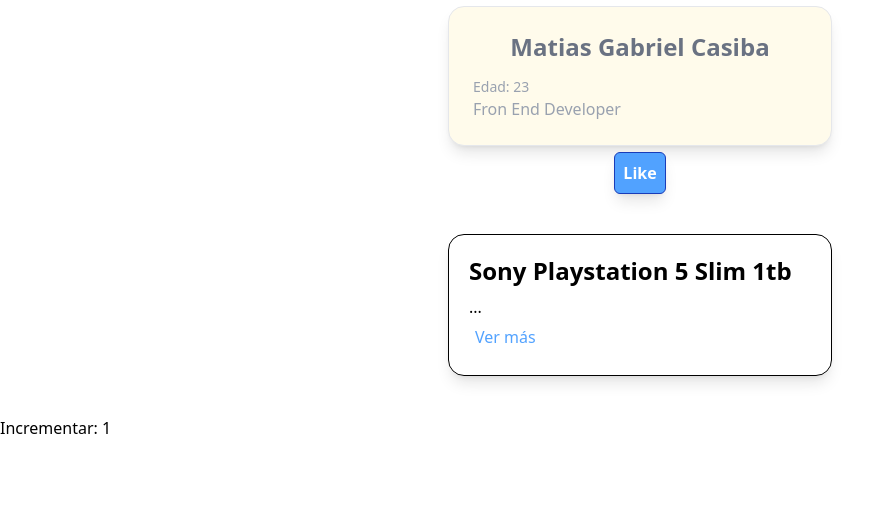
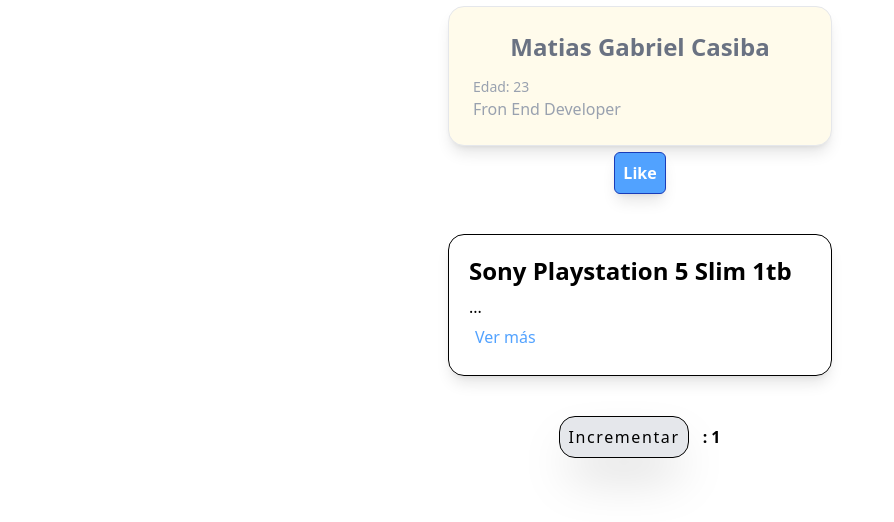
Before and after one commit to MatiCasiba/desafio-14-react, a React (Vite) app: page / in a window 1280 px wide. Shown: the top 522 px of the page, without its empty margins (0-894 px from the left). Built offline with nearby package versions, Linux system fonts and the light colour scheme.

Commit message:
Modificación en el componente Contador.jsx y dandole estilo

```diff
--- a/src/components/Contador.jsx
+++ b/src/components/Contador.jsx
@@ -9,13 +9,16 @@
     }
   }
   return (
-    <button
-        className="cursor-pointer"
-        onClick={incrementar}
-        disabled={contador >= limite}
-    >
-        Incrementar: {contador}
-    </button>
+    <div className="flex items-center justify-center">
+        <button
+            className="cursor-pointer bg-gray-200 border shadow-2xl p-2 rounded-2xl tracking-widest"
+            onClick={incrementar}
+            disabled={contador >= limite}
+        >
+            Incrementar
+        </button>
+        <p className="font-bold ml-3.5">: {contador}</p>
+    </div>
   )
 }
 
```
Also changed, not shown: 1 other file (tests, documents, lock files or other folders).
